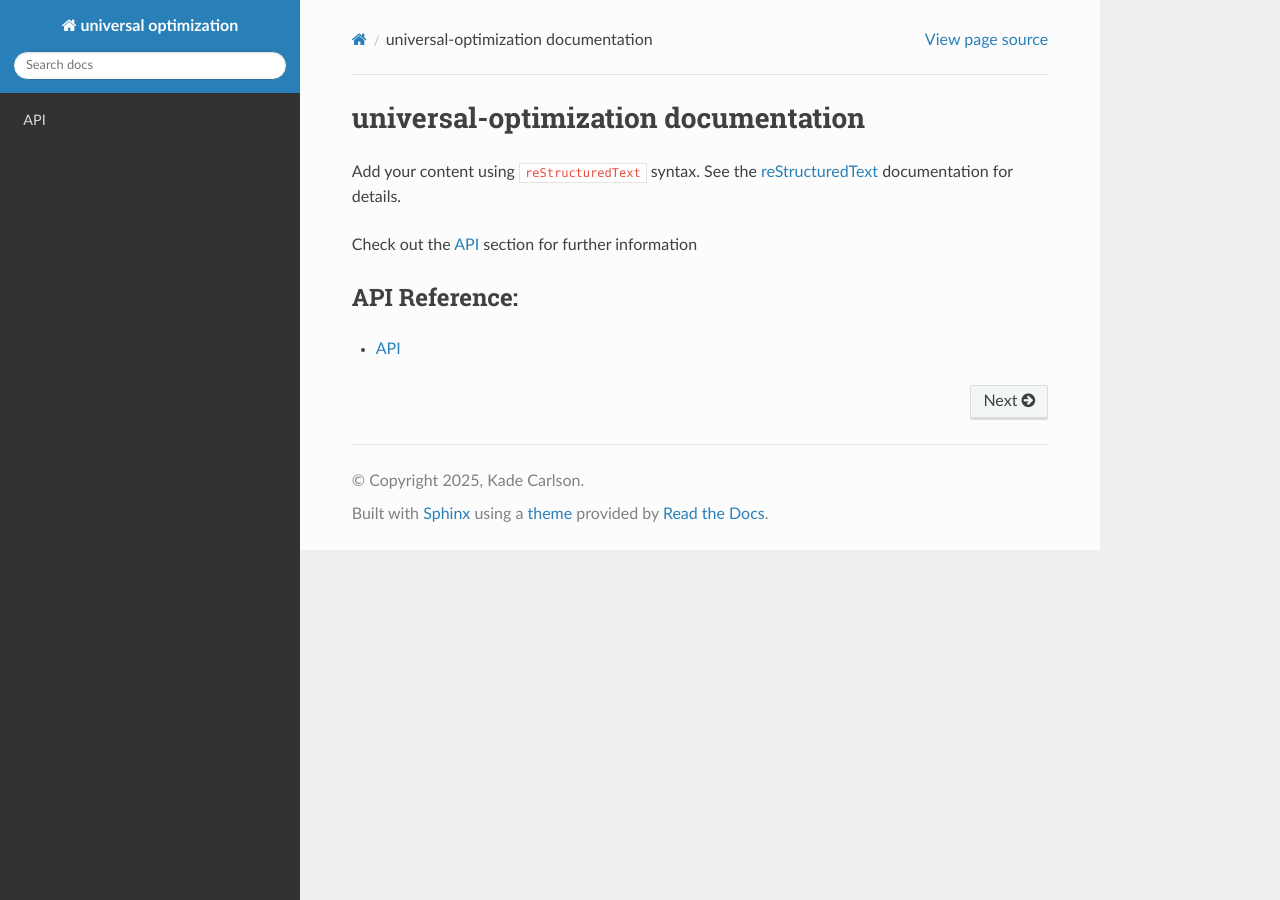
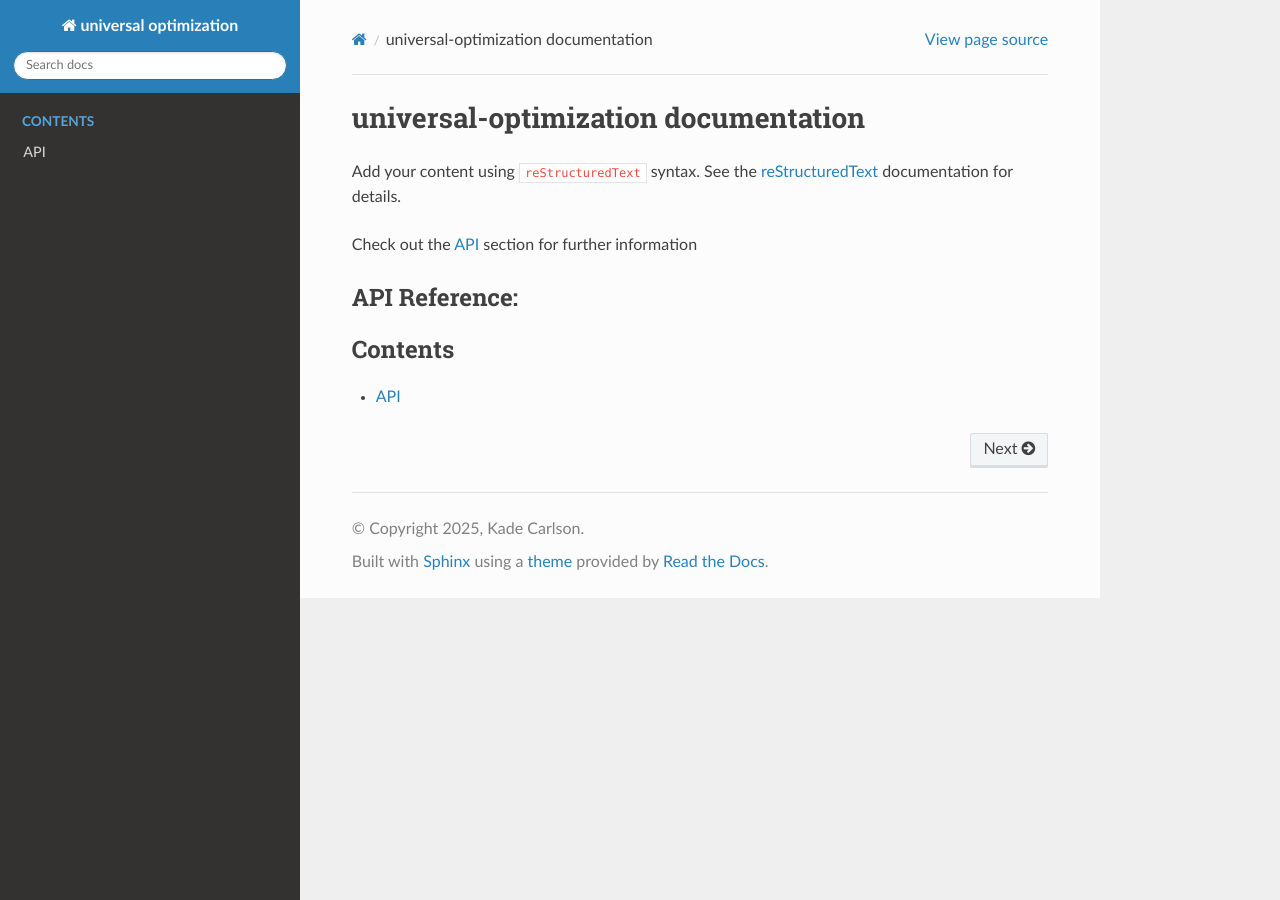
Before and after one commit to UrsaMajorrr/universal-optimization, a Sphinx documentation site: the page built from docs/source/index.rst, in a window 1280 px wide. Built offline with Sphinx 7.4.7 and the Read the Docs theme 3.1.0, drawn with Linux system fonts in a browser that asks for light colours.

Commit message:
adjusting files

```diff
--- a/docs/source/conf.py
+++ b/docs/source/conf.py
@@ -30,6 +30,9 @@ templates_path = ['_templates']
 # -- Options for HTML output
 
 html_theme = 'sphinx_rtd_theme'
+html_theme_options = {
+    'navigation_depth': 4,
+}
 
 # -- Options for EPUB output
 epub_show_urls = 'footnote'
--- a/docs/source/index.rst
+++ b/docs/source/index.rst
@@ -16,5 +16,7 @@ API Reference:
 --------------
 
 .. toctree::
+   :maxdepth: 2
+   :caption: Contents
 
    api
```
